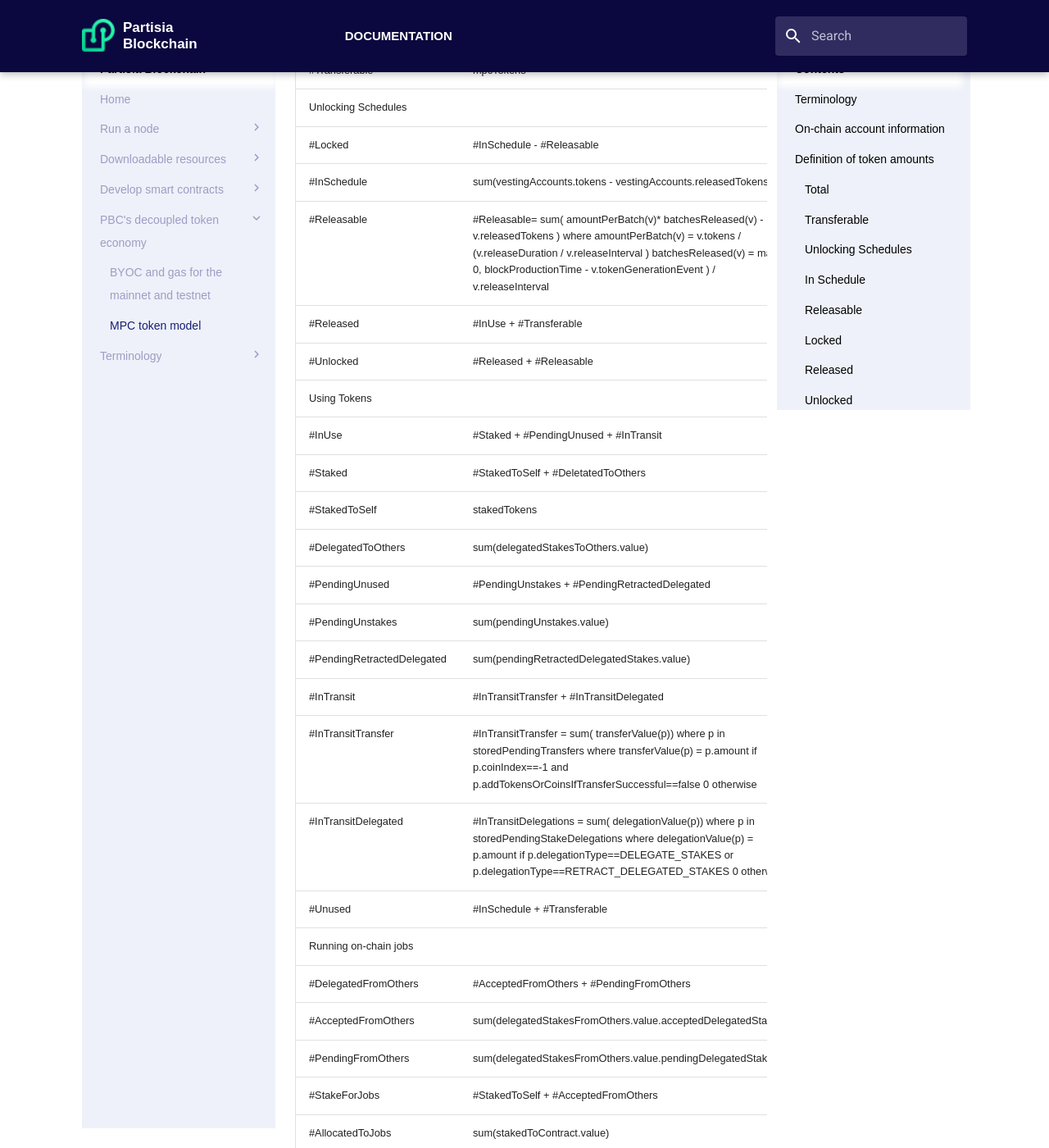
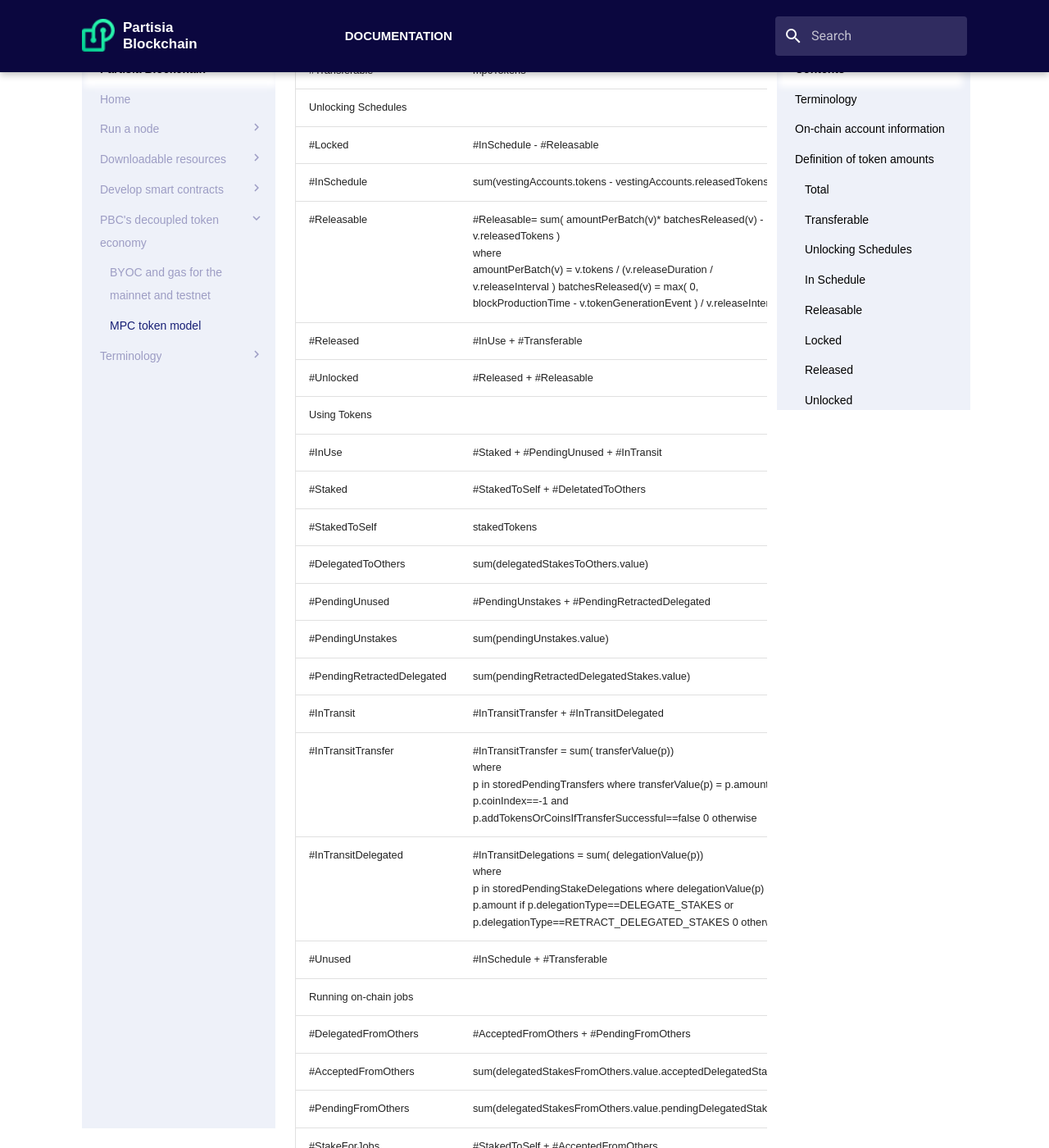
Before and after one commit to 0xSero/partisia-docs, an MkDocs documentation site: the page built from docs/mpc-tokens.md, in a window 1280 px wide and 1400 px high, scrolled down 11868 px. Shown: the whole window at 82% size. Built offline with MkDocs 1.6.1 and Material for MkDocs 9.7.7, drawn with Linux system fonts in a browser that asks for light colours; some web fonts are replaced; a script that is not in the unit is left out.

Commit message:
Line breaks in table with html tags

```diff
--- a/docs/mpc-tokens.md
+++ b/docs/mpc-tokens.md
@@ -367,7 +367,7 @@ Computation (from on-chain information)
 | Unlocking Schedules        |                                                                                                                                                                                                                                                              |
 | #Locked                    | #InSchedule - #Releasable                                                                                                                                                                                                                                    |
 | #InSchedule                | sum(vestingAccounts.tokens - vestingAccounts.releasedTokens)                                                                                                                                                                                                 |
-| #Releasable                | #Releasable= sum( amountPerBatch(v)* batchesReleased(v) - v.releasedTokens ) where amountPerBatch(v) = v.tokens / (v.releaseDuration / v.releaseInterval ) batchesReleased(v) = max( 0,  blockProductionTime - v.tokenGenerationEvent ) / v.releaseInterval  |
+| #Releasable                | #Releasable= sum( amountPerBatch(v)* batchesReleased(v) -  v.releasedTokens ) <br /> where <br /> amountPerBatch(v) = v.tokens / (v.releaseDuration / v.releaseInterval ) batchesReleased(v) = max( 0,  blockProductionTime - v.tokenGenerationEvent ) / v.releaseInterval  |
 | #Released                  | #InUse + #Transferable                                                                                                                                                                                                                                       |
 | #Unlocked                  | #Released  + #Releasable                                                                                                                                                                                                                                     |
 | Using Tokens               |                                                                                                                                                                                                                                                              |
@@ -379,8 +379,8 @@ Computation (from on-chain information)
 | #PendingUnstakes           | sum(pendingUnstakes.value)                                                                                                                                                                                                                                   |
 | #PendingRetractedDelegated | sum(pendingRetractedDelegatedStakes.value)                                                                                                                                                                                                                   |
 | #InTransit                 | #InTransitTransfer + #InTransitDelegated                                                                                                                                                                                                                     |
-| #InTransitTransfer         | #InTransitTransfer = sum( transferValue(p)) where p in storedPendingTransfers  where  transferValue(p) =  p.amount if    p.coinIndex==-1 and   p.addTokensOrCoinsIfTransferSuccessful==false 0 otherwise                                                     |
-| #InTransitDelegated        | #InTransitDelegations  = sum( delegationValue(p)) where p in storedPendingStakeDelegations  where  delegationValue(p) =  p.amount if   p.delegationType==DELEGATE_STAKES or  p.delegationType==RETRACT_DELEGATED_STAKES  0 otherwise                         |
+| #InTransitTransfer         | #InTransitTransfer = sum( transferValue(p)) <br /> where <br /> p in storedPendingTransfers  where  transferValue(p) =  p.amount if    p.coinIndex==-1 and   p.addTokensOrCoinsIfTransferSuccessful==false 0 otherwise                                                     |
+| #InTransitDelegated        | #InTransitDelegations  = sum( delegationValue(p)) <br /> where <br /> p in storedPendingStakeDelegations  where  delegationValue(p) =  p.amount if   p.delegationType==DELEGATE_STAKES or  p.delegationType==RETRACT_DELEGATED_STAKES  0 otherwise                         |
 | #Unused                    | #InSchedule + #Transferable                                                                                                                                                                                                                                  |
 | Running on-chain jobs      |                                                                                                                                                                                                                                                              |
 | #DelegatedFromOthers       | #AcceptedFromOthers + #PendingFromOthers                                                                                                                                                                                                                     |
```
